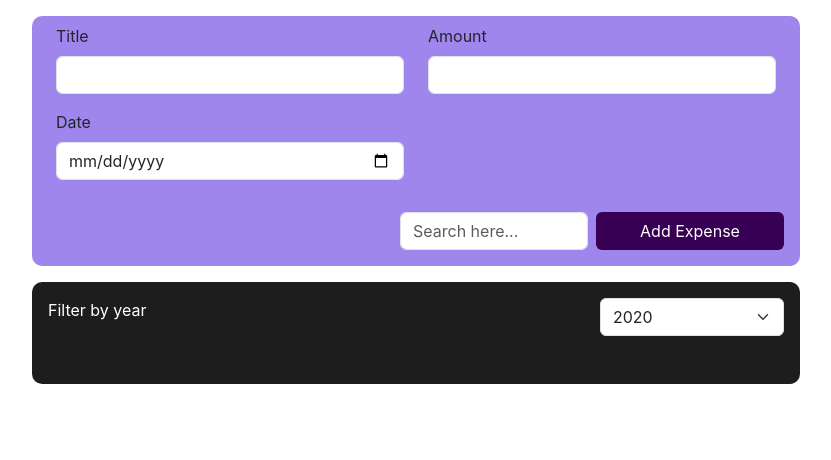
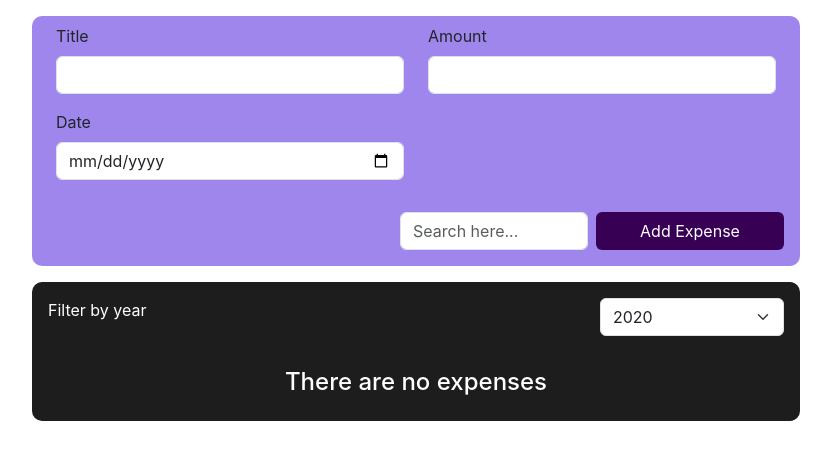
Before and after one commit to yuvrajdas/Sharpner, a React (Create React App) app in the folder React/creating_your_own_first_component/: page / in a window 1280 px wide. Shown: the top 460 px of the page, without its empty margins (224-1055 px from the left). Built offline with nearby package versions, Linux system fonts and the light colour scheme.

Commit message:
Conditional Rendering

```diff
--- a/React/creating_your_own_first_component/src/ExpenseForm.jsx
+++ b/React/creating_your_own_first_component/src/ExpenseForm.jsx
@@ -78,6 +78,9 @@ const ExpenseForm = () => {
                 </div>
                 <div className="row m-auto p-3">
                     {
+                        filteredData.length === 1 ? <h4 className='text-white mb-2'>Only single Expense here. Please add more...</h4> : !filteredData.length ? <h4 className='text-white text-center'>There are no expenses</h4> :''
+                    }
+                    {
                         filteredData.map((ele, idx) => (
                             <div className="content mb-3" key={idx}>
                                 <div className='content__data'>
```
